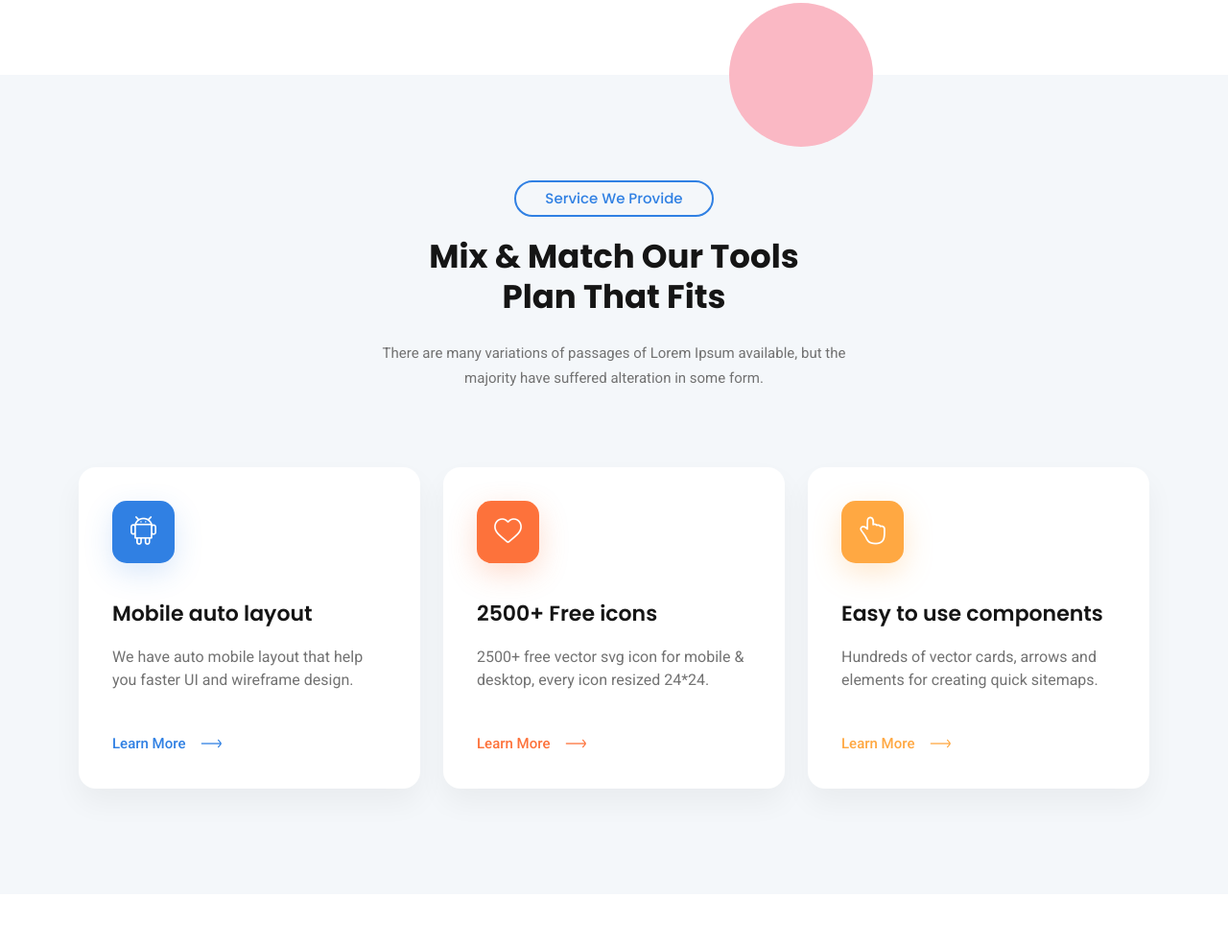
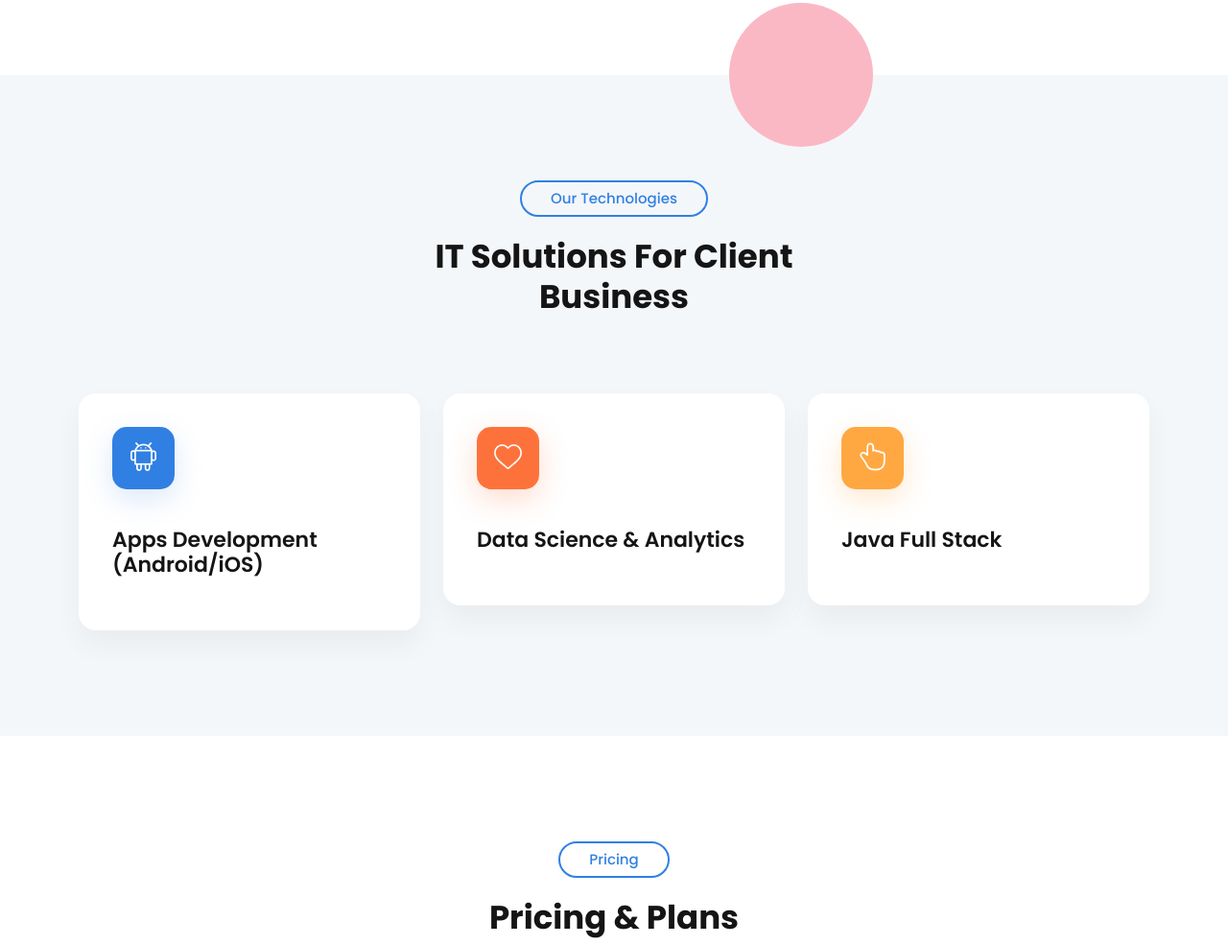
Before and after one commit to SrijaRedd6/ARK, a plain HTML site: page index.html in a window 1280 px wide. Shown: the part 1022-2007 px from the top of the page at 96% size. Drawn offline with Linux system fonts and the light colour scheme.

Commit message:
Update services

```diff
--- a/index.html
+++ b/index.html
@@ -98,10 +98,10 @@ Furthermore, our team comprises skilled and seasoned developers who provide a co
 <div class="row">
 <div class="col-12">
 <div class="section-title">
-<h3 class="wow zoomIn" data-wow-delay=".2s">Service we provide</h3>
-<h2 class="wow fadeInUp" data-wow-delay=".4s">Mix &amp; match our tools<br/> plan that fits</h2>
-<p class="wow fadeInUp" data-wow-delay=".6s">There are many variations of passages of Lorem
-                            Ipsum available, but the majority have suffered alteration in some form.</p>
+<h3 class="wow zoomIn" data-wow-delay=".2s">Our Technologies</h3>
+<h2 class="wow fadeInUp" data-wow-delay=".4s">IT Solutions For Client Business</h2>
+<!-- p class="wow fadeInUp" data-wow-delay=".6s">There are many variations of passages of Lorem
+                            Ipsum available, but the majority have suffered alteration in some form.</p -->
 </div>
 </div>
 </div>
@@ -112,10 +112,9 @@ Furthermore, our team comprises skilled and seasoned developers who provide a co
 <div class="service-icon">
 <i class="lni lni-android"></i>
 </div>
-<h3>Mobile auto layout</h3>
-<p>We have auto mobile layout that help
-                            you faster UI and wireframe design.</p>
-<a href="javascript:void(0)">Learn More <i class="lni lni-arrow-right"></i></a>
+<h3>Apps Development (Android/iOS) </h3>
+<p> </p>
+<!--a href="javascript:void(0)">Learn More <i class="lni lni-arrow-right"></i></a-->
 </div>
 <!-- End Single Service -->
 </div>
@@ -125,10 +124,9 @@ Furthermore, our team comprises skilled and seasoned developers who provide a co
 <div class="service-icon">
 <i class="lni lni-heart"></i>
 </div>
-<h3>2500+ Free icons</h3>
-<p>2500+ free vector svg icon for mobile &amp;
-                            desktop, every icon resized 24*24.</p>
-<a href="javascript:void(0)">Learn More <i class="lni lni-arrow-right"></i></a>
+<h3>Data Science & Analytics</h3>
+<p></p>
+<!--a href="javascript:void(0)">Learn More <i class="lni lni-arrow-right"></i></a-->
 </div>
 <!-- End Single Service -->
 </div>
@@ -138,9 +136,9 @@ Furthermore, our team comprises skilled and seasoned developers who provide a co
 <div class="service-icon">
 <i class="lni lni-pointer-top"></i>
 </div>
-<h3>Easy to use components</h3>
-<p>Hundreds of vector cards, arrows and elements for creating quick sitemaps.</p>
-<a href="javascript:void(0)">Learn More <i class="lni lni-arrow-right"></i></a>
+<h3>Java Full Stack</h3>
+<p></p>
+<!--a href="javascript:void(0)">Learn More <i class="lni lni-arrow-right"></i></a-->
 </div>
 <!-- End Single Service -->
 </div>
```
